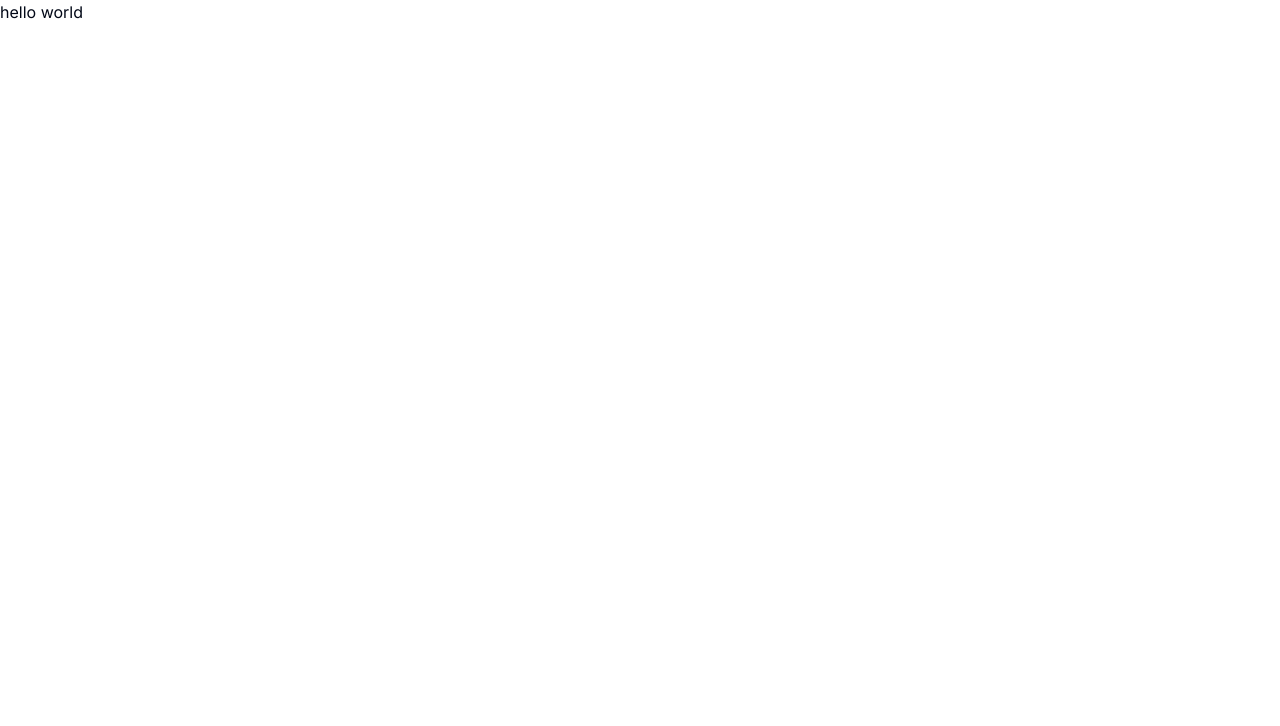
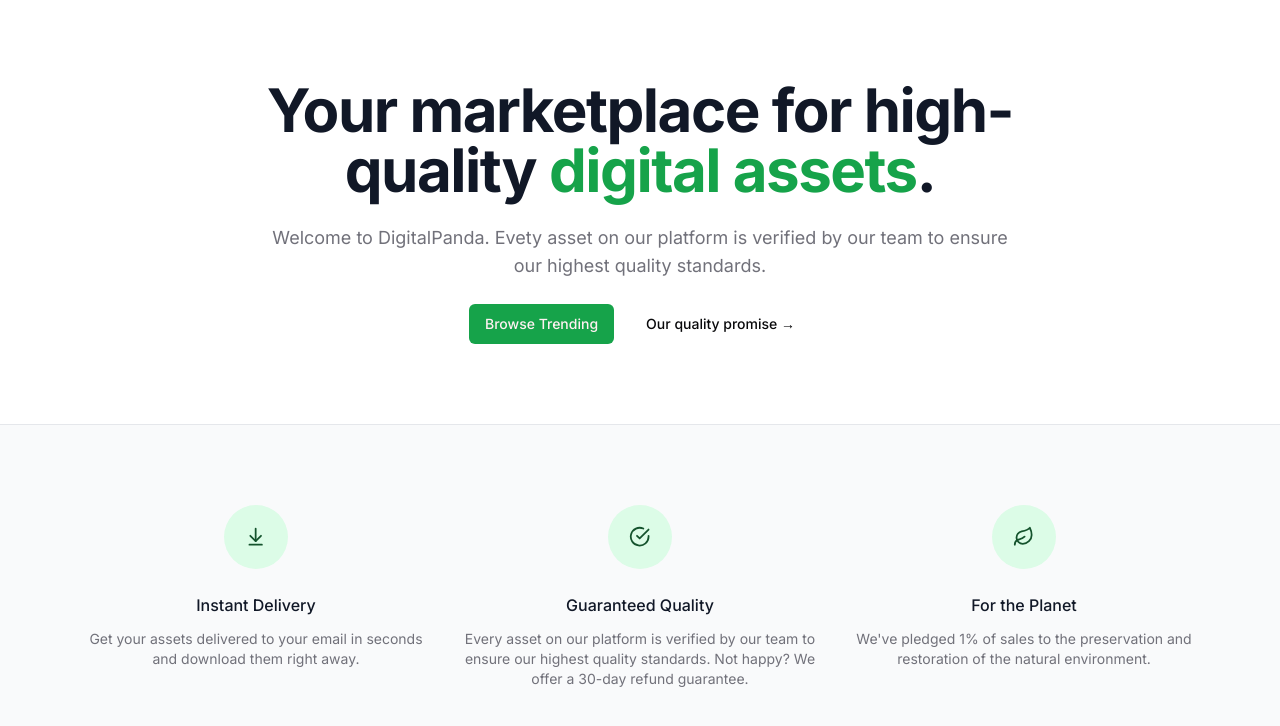
Before and after one commit to dhiraj13/digital-panda, a Next.js app: page / in a window 1280 px wide. Shown: the top 726 px of the page. Built offline with nearby package versions, Linux system fonts and the light colour scheme.

Commit message:
create our landing page

```diff
--- a/package.json
+++ b/package.json
@@ -9,6 +9,7 @@
     "lint": "next lint"
   },
   "dependencies": {
+    "@radix-ui/react-slot": "^1.0.2",
     "class-variance-authority": "^0.7.0",
     "clsx": "^2.1.0",
     "lucide-react": "^0.359.0",
--- a/src/app/globals.css
+++ b/src/app/globals.css
@@ -5,64 +5,47 @@
 @layer base {
   :root {
     --background: 0 0% 100%;
-    --foreground: 222.2 84% 4.9%;
-
+    --foreground: 240 10% 3.9%;
     --card: 0 0% 100%;
-    --card-foreground: 222.2 84% 4.9%;
-
+    --card-foreground: 240 10% 3.9%;
     --popover: 0 0% 100%;
-    --popover-foreground: 222.2 84% 4.9%;
-
-    --primary: 222.2 47.4% 11.2%;
-    --primary-foreground: 210 40% 98%;
-
-    --secondary: 210 40% 96.1%;
-    --secondary-foreground: 222.2 47.4% 11.2%;
-
-    --muted: 210 40% 96.1%;
-    --muted-foreground: 215.4 16.3% 46.9%;
-
-    --accent: 210 40% 96.1%;
-    --accent-foreground: 222.2 47.4% 11.2%;
-
+    --popover-foreground: 240 10% 3.9%;
+    --primary: 142.1 76.2% 36.3%;
+    --primary-foreground: 355.7 100% 97.3%;
+    --secondary: 240 4.8% 95.9%;
+    --secondary-foreground: 240 5.9% 10%;
+    --muted: 240 4.8% 95.9%;
+    --muted-foreground: 240 3.8% 46.1%;
+    --accent: 240 4.8% 95.9%;
+    --accent-foreground: 240 5.9% 10%;
     --destructive: 0 84.2% 60.2%;
-    --destructive-foreground: 210 40% 98%;
-
-    --border: 214.3 31.8% 91.4%;
-    --input: 214.3 31.8% 91.4%;
-    --ring: 222.2 84% 4.9%;
-
+    --destructive-foreground: 0 0% 98%;
+    --border: 240 5.9% 90%;
+    --input: 240 5.9% 90%;
+    --ring: 142.1 76.2% 36.3%;
     --radius: 0.5rem;
   }
 
   .dark {
-    --background: 222.2 84% 4.9%;
-    --foreground: 210 40% 98%;
-
-    --card: 222.2 84% 4.9%;
-    --card-foreground: 210 40% 98%;
-
-    --popover: 222.2 84% 4.9%;
-    --popover-foreground: 210 40% 98%;
-
-    --primary: 210 40% 98%;
-    --primary-foreground: 222.2 47.4% 11.2%;
-
-    --secondary: 217.2 32.6% 17.5%;
-    --secondary-foreground: 210 40% 98%;
-
-    --muted: 217.2 32.6% 17.5%;
-    --muted-foreground: 215 20.2% 65.1%;
-
-    --accent: 217.2 32.6% 17.5%;
-    --accent-foreground: 210 40% 98%;
-
+    --background: 20 14.3% 4.1%;
+    --foreground: 0 0% 95%;
+    --card: 24 9.8% 10%;
+    --card-foreground: 0 0% 95%;
+    --popover: 0 0% 9%;
+    --popover-foreground: 0 0% 95%;
+    --primary: 142.1 70.6% 45.3%;
+    --primary-foreground: 144.9 80.4% 10%;
+    --secondary: 240 3.7% 15.9%;
+    --secondary-foreground: 0 0% 98%;
+    --muted: 0 0% 15%;
+    --muted-foreground: 240 5% 64.9%;
+    --accent: 12 6.5% 15.1%;
+    --accent-foreground: 0 0% 98%;
     --destructive: 0 62.8% 30.6%;
-    --destructive-foreground: 210 40% 98%;
-
-    --border: 217.2 32.6% 17.5%;
-    --input: 217.2 32.6% 17.5%;
-    --ring: 212.7 26.8% 83.9%;
+    --destructive-foreground: 0 85.7% 97.3%;
+    --border: 240 3.7% 15.9%;
+    --input: 240 3.7% 15.9%;
+    --ring: 142.4 71.8% 29.2%;
   }
 }
 
--- a/src/app/page.tsx
+++ b/src/app/page.tsx
@@ -1,3 +1,80 @@
+import MaxWidthWrapper from "@/components/MaxWidthWrapper"
+import { Button, buttonVariants } from "@/components/ui/button"
+import { ArrowDownToLine, CheckCircle, Leaf } from "lucide-react"
+import Link from "next/link"
+
+const perks = [
+  {
+    name: "Instant Delivery",
+    Icon: ArrowDownToLine,
+    description:
+      "Get your assets delivered to your email in seconds and download them right away.",
+  },
+  {
+    name: "Guaranteed Quality",
+    Icon: CheckCircle,
+    description:
+      "Every asset on our platform is verified by our team to ensure our highest quality standards. Not happy? We offer a 30-day refund guarantee.",
+  },
+  {
+    name: "For the Planet",
+    Icon: Leaf,
+    description:
+      "We've pledged 1% of sales to the preservation and restoration of the natural environment.",
+  },
+]
+
 export default function Home() {
-  return <p>hello world</p>
+  return (
+    <>
+      <MaxWidthWrapper>
+        <div className="py-20 mx-auto text-center flex flex-col items-center max-w-3xl">
+          <h1 className="text-4xl font-bold tracking-tight text-gray-900 sm:text-6xl">
+            Your marketplace for high-quality{" "}
+            <span className="text-green-600">digital assets</span>.
+          </h1>
+          <p className="mt-6 text-lg max-w-prose text-muted-foreground">
+            Welcome to DigitalPanda. Evety asset on our platform is verified by
+            our team to ensure our highest quality standards.
+          </p>
+          <div className="flex flex-col sm:flex-row gap-4 mt-6">
+            <Link href="/products" className={buttonVariants()}>
+              Browse Trending
+            </Link>
+            <Button variant="ghost">Our quality promise &rarr;</Button>
+          </div>
+        </div>
+
+        {/* TODO: List Products */}
+      </MaxWidthWrapper>
+
+      <section className="border-t border-gray-200 bg-gray-50">
+        <MaxWidthWrapper className="py-20">
+          <div className="grid grid-cols-1 gap-y-12 sm:grid-cols-2 sm:gap-x-6 lg:grid-cols-3 lg:gap-x-8 lg:gap-y-0">
+            {perks.map((perk) => (
+              <div
+                key={perk.name}
+                className="text-center md:flex md:items-start md:text-left lg:block lg:text-center"
+              >
+                <div className="md:flex-shrink-0 flex justify-center">
+                  <div className="h-16 w-16 flex items-center justify-center rounded-full bg-green-100 text-green-900">
+                    {<perk.Icon className="w-1/3 h-1/3" />}
+                  </div>
+                </div>
+
+                <div className="mt-6 md:ml-4 md:mt-0 lg:ml-0 lg:mt-6">
+                  <h3 className="text-base font-medium text-gray-900">
+                    {perk.name}
+                  </h3>
+                  <p className="mt-3 text-sm text-muted-foreground">
+                    {perk.description}
+                  </p>
+                </div>
+              </div>
+            ))}
+          </div>
+        </MaxWidthWrapper>
+      </section>
+    </>
+  )
 }
--- /dev/null
+++ b/src/components/MaxWidthWrapper.tsx
@@ -0,0 +1,23 @@
+import { cn } from "@/lib/utils"
+import { ReactNode } from "react"
+
+const MaxWidthWrapper = ({
+  className,
+  children,
+}: {
+  className?: string
+  children: ReactNode
+}) => {
+  return (
+    <div
+      className={cn(
+        "mx-auto w-full max-w-screen-xl px-2.5 md:px-20",
+        className
+      )}
+    >
+      {children}
+    </div>
+  )
+}
+
+export default MaxWidthWrapper
--- /dev/null
+++ b/src/components/ui/button.tsx
@@ -0,0 +1,56 @@
+import * as React from "react"
+import { Slot } from "@radix-ui/react-slot"
+import { cva, type VariantProps } from "class-variance-authority"
+
+import { cn } from "@/lib/utils"
+
+const buttonVariants = cva(
+  "inline-flex items-center justify-center whitespace-nowrap rounded-md text-sm font-medium ring-offset-background transition-colors focus-visible:outline-none focus-visible:ring-2 focus-visible:ring-ring focus-visible:ring-offset-2 disabled:pointer-events-none disabled:opacity-50",
+  {
+    variants: {
+      variant: {
+        default: "bg-primary text-primary-foreground hover:bg-primary/90",
+        destructive:
+          "bg-destructive text-destructive-foreground hover:bg-destructive/90",
+        outline:
+          "border border-input bg-background hover:bg-accent hover:text-accent-foreground",
+        secondary:
+          "bg-secondary text-secondary-foreground hover:bg-secondary/80",
+        ghost: "hover:bg-accent hover:text-accent-foreground",
+        link: "text-primary underline-offset-4 hover:underline",
+      },
+      size: {
+        default: "h-10 px-4 py-2",
+        sm: "h-9 rounded-md px-3",
+        lg: "h-11 rounded-md px-8",
+        icon: "h-10 w-10",
+      },
+    },
+    defaultVariants: {
+      variant: "default",
+      size: "default",
+    },
+  }
+)
+
+export interface ButtonProps
+  extends React.ButtonHTMLAttributes<HTMLButtonElement>,
+    VariantProps<typeof buttonVariants> {
+  asChild?: boolean
+}
+
+const Button = React.forwardRef<HTMLButtonElement, ButtonProps>(
+  ({ className, variant, size, asChild = false, ...props }, ref) => {
+    const Comp = asChild ? Slot : "button"
+    return (
+      <Comp
+        className={cn(buttonVariants({ variant, size, className }))}
+        ref={ref}
+        {...props}
+      />
+    )
+  }
+)
+Button.displayName = "Button"
+
+export { Button, buttonVariants }
```
Also changed, not shown: 2 other files (tests, documents, lock files or other folders).
